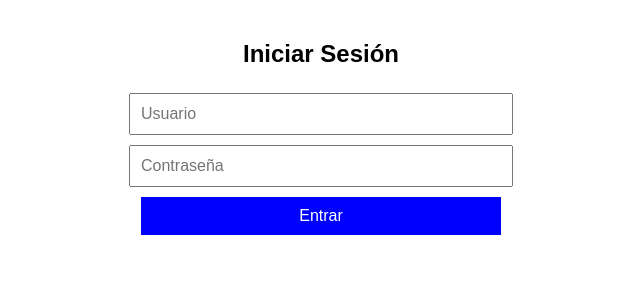
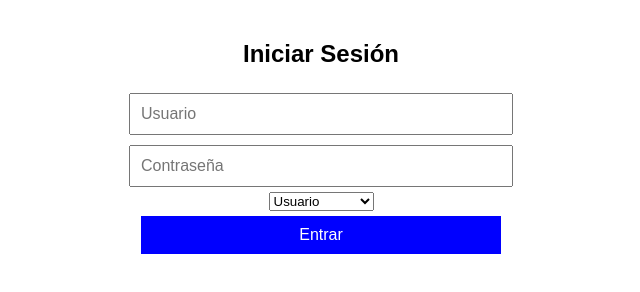
Before and after one commit to jhon20289/Cliente-morosos, a plain HTML site: page index.html in a window 1280 px wide. Shown: the whole page, without its empty margins (319-959 px from the left). Drawn offline with Linux system fonts and the light colour scheme; some packages are replaced by stand-ins of ours; a script that the page names is missing.

Commit message:
Update index.html

```diff
--- a/index.html
+++ b/index.html
@@ -15,6 +15,10 @@
     <form id="loginForm">
       <input type="text" id="username" placeholder="Usuario" required>
       <input type="password" id="password" placeholder="Contraseña" required>
+      <select id="role">
+        <option value="user">Usuario</option>
+        <option value="admin">Administrador</option>
+      </select>
       <button type="submit">Entrar</button>
     </form>
   </div>
```
